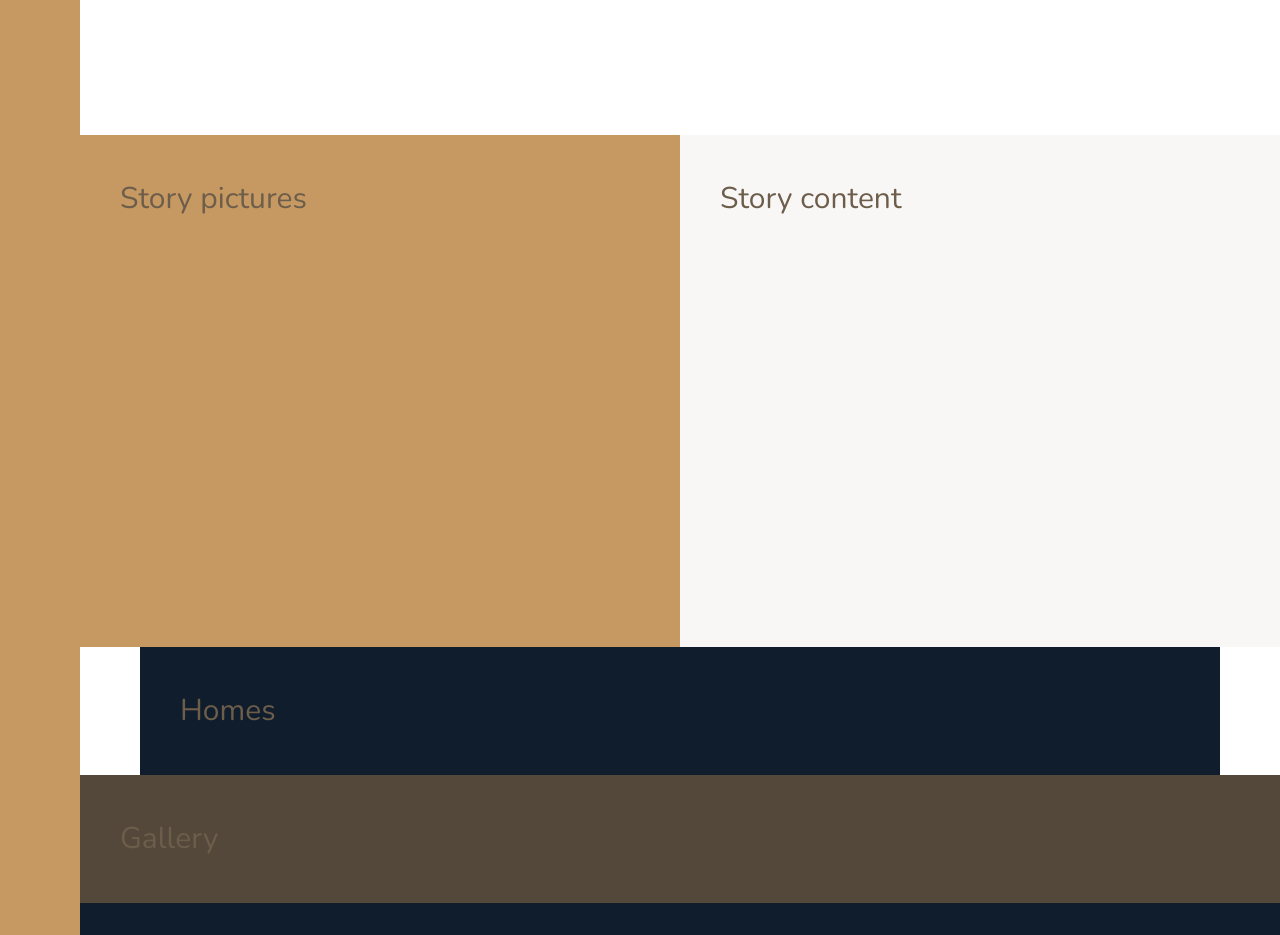
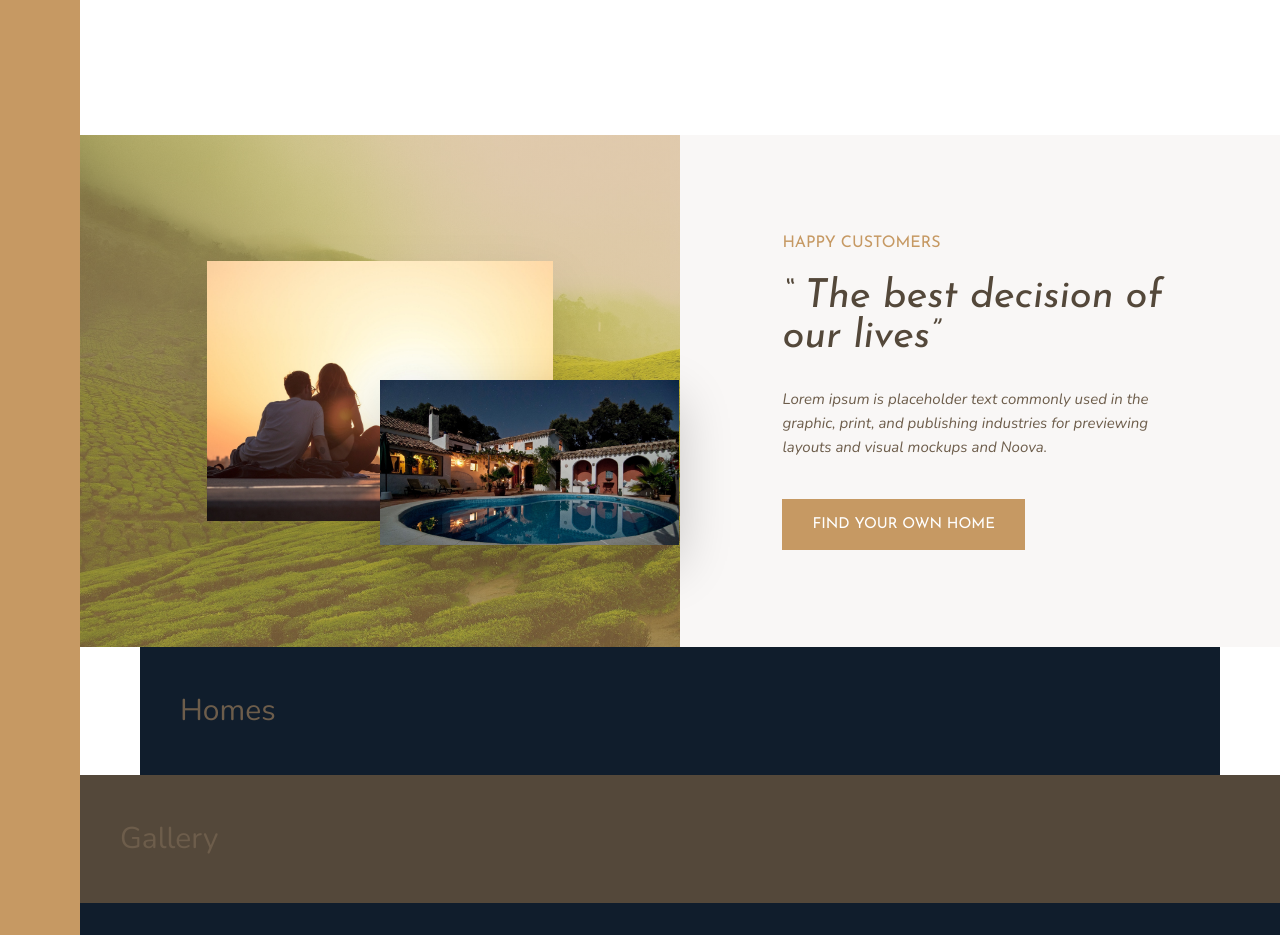
Before and after one commit to Rahimah-98/nexter, a website: page index.html in a window 1280 px wide. Shown: the part 1260-2195 px from the top of the page. Drawn offline with nearby package versions, Linux system fonts and the light colour scheme.

Commit message:
Building the Story Section

```diff
--- a/index.html
+++ b/index.html
@@ -76,8 +76,29 @@
         </p>
       </div>
     </section>
-    <div class="story__pictures">Story pictures</div>
-    <div class="story__content">Story content</div>
+    <div class="story__pictures">
+      <img
+        src="img/story-1.jpeg"
+        alt="Couple with new house"
+        class="story__img--1" />
+      <img
+        src="img/story-2.jpeg"
+        alt="Couple with new house"
+        class="story__img--2" />
+    </div>
+    <div class="story__content">
+      <h3 class="heading-3 mb-sm">Happy Customers</h3>
+      <h2 class="heading-2 heading-2--dark mb-md">
+        &ldquo; The best decision of our lives&rdquo;
+      </h2>
+      <p class="story__text">
+        Lorem ipsum is placeholder text commonly used in the graphic, print, and
+        publishing industries for previewing layouts and visual mockups and
+        Noova.
+      </p>
+      <button class="btn">Find your own home</button>
+    </div>
+
     <section class="homes">Homes</section>
     <section class="gallery">Gallery</section>
     <footer class="footer">Footer</footer>
--- a/sass/_story.scss
+++ b/sass/_story.scss
@@ -1,10 +1,56 @@
 .story {
   &__pictures {
-    background: $color-primary;
+    background-color: $color-primary;
     grid-column: full-start / col-end 4;
+    background-image: linear-gradient(
+        rgba($color-primary, 0.5),
+        rgba($color-primary, 0.5)
+      ),
+      url(../img/back.jpg);
+    background-size: cover;
+
+    display: grid;
+    grid-template-rows: repeat(6, 1fr);
+    grid-template-columns: repeat(6, 1fr);
+    align-items: center;
   }
+
+  &__img--1 {
+    width: 100%;
+    grid-row: 2 / 6;
+    grid-column: 2 / 6;
+    box-shadow: 0 2rem 5rem rgba(#000, 0.1);
+  }
+
+  &__img--2 {
+    width: 115%;
+    grid-row: 4 / 6;
+    grid-column: 4 / 7;
+    z-index: 20;
+    box-shadow: 0 2rem 5rem rgba(#000, 0.2);
+  }
+
   &__content {
-    background: $color-grey-light-1;
+    background-color: $color-grey-light-1;
     grid-column: col-start 5 / full-end;
+
+    padding: 6rem 8vw;
+
+    /*
+        display: flex;
+        flex-direction: column;
+        justify-content: center;
+        align-items: flex-start;
+        */
+
+    display: grid;
+    align-content: center;
+    justify-items: start;
+  }
+
+  &__text {
+    font-size: 1.5rem;
+    font-style: italic;
+    margin-bottom: 4rem;
   }
 }
--- a/sass/_typography.scss
+++ b/sass/_typography.scss
@@ -9,10 +9,23 @@
 
 .heading-2 {
   @extend %heading;
+  font-size: 4rem;
+  font-style: italic;
+  line-height: 1;
+
+  &--light {
+    color: $color-grey-light-1;
+  }
+  &--dark {
+    color: $color-grey-dark-1;
+  }
 }
 
 .heading-3 {
   @extend %heading;
+  font-size: 1.6rem;
+  color: $color-primary;
+  text-transform: uppercase;
 }
 
 .heading-4 {
@@ -26,3 +39,33 @@
     color: $color-grey-dark-1;
   }
 }
+
+.btn {
+  background: $color-primary;
+  color: #fff;
+  border: none;
+  border-radius: 0;
+  font-family: $font-display;
+  font-size: 1.5rem;
+  text-transform: uppercase;
+  padding: 1.8rem 3rem;
+  cursor: pointer;
+  transition: all 0.2s;
+
+  &:hover {
+    background: $color-primary-dark;
+  }
+}
+
+.mb-sm {
+  margin-bottom: 2rem;
+}
+.mb-md {
+  margin-bottom: 3rem;
+}
+.mb-lg {
+  margin-bottom: 4rem;
+}
+.mb-hg {
+  margin-bottom: 8rem;
+}
```
Also changed, not shown: css/style.css, dist/index.html.
